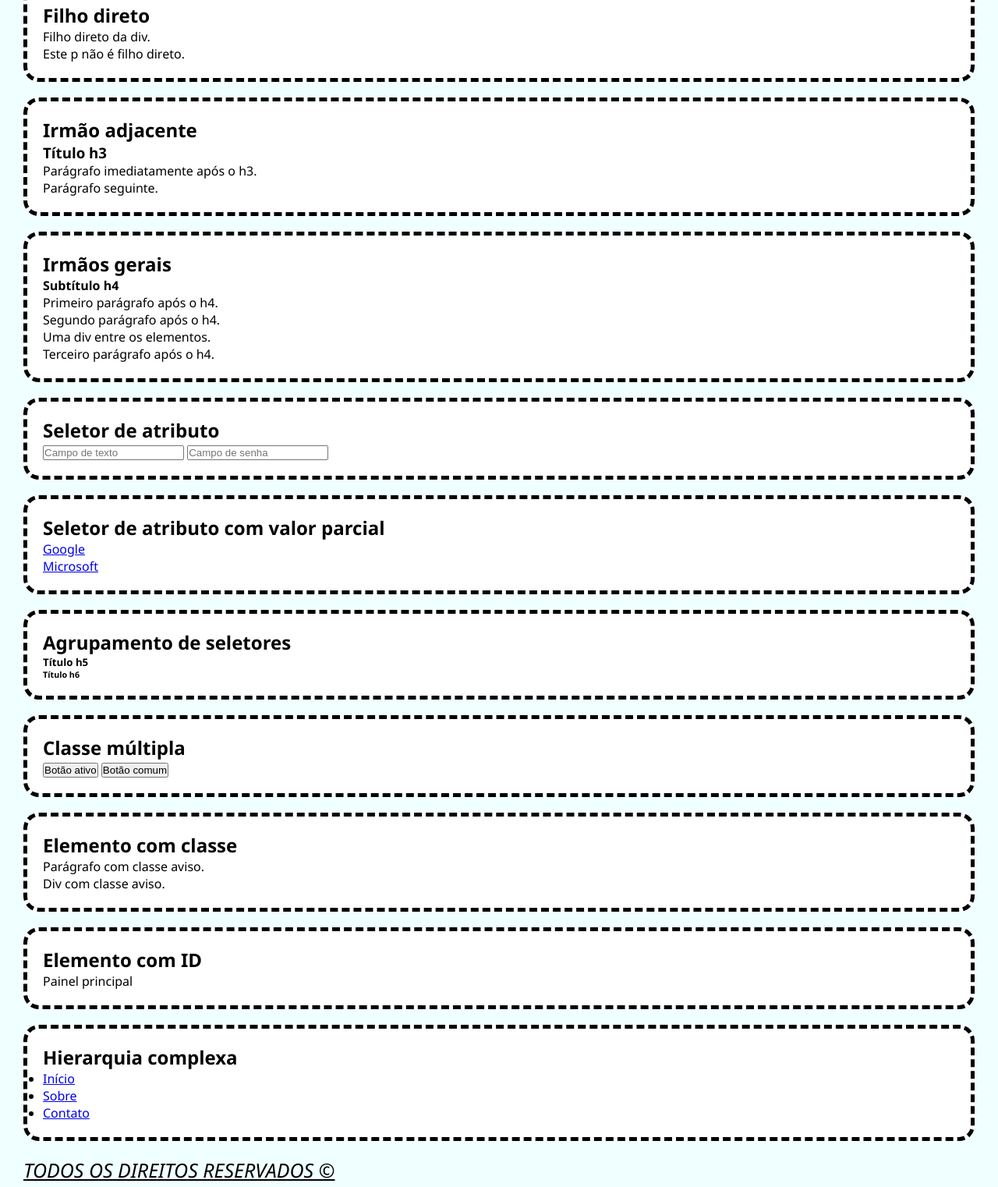
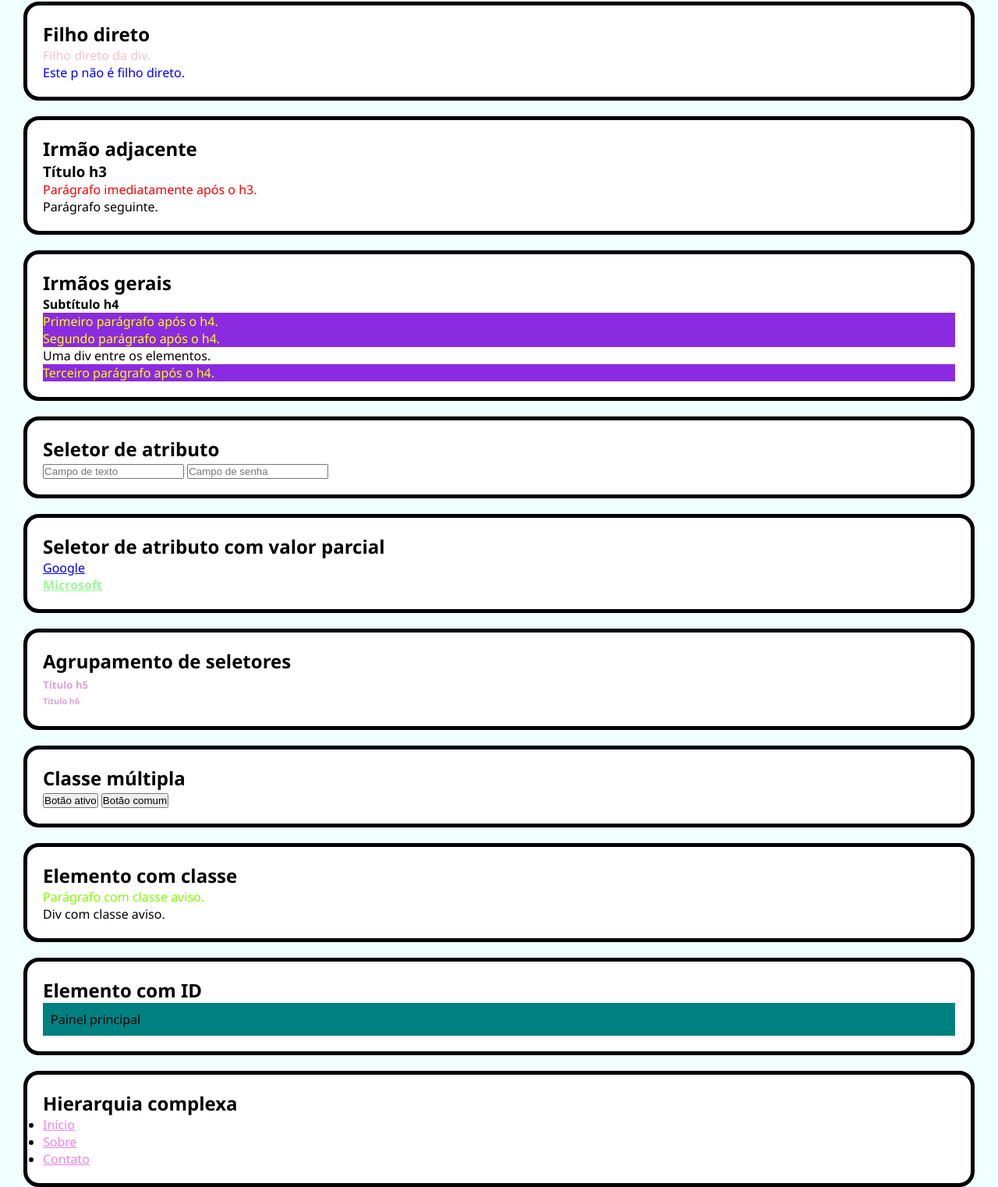
Before and after one commit to HeryPrata/DDS-27-FRONT, a plain HTML site: page 10-Aula/index.html in a window 1280 px wide. Shown: the part 858-2380 px from the top of the page at 78% size. Drawn offline with Linux system fonts and the light colour scheme.

Commit message:
FinalizacaoDoCssNaPag10

```diff
--- a/10-Aula/style.css
+++ b/10-Aula/style.css
@@ -34,7 +34,7 @@ body{
     background-color: white;
     margin-bottom: 20px;
     padding: 20px;
-    border: 5px dashed black;
+    border: 5px solid black;
     border-radius: 20px;
 }
 
@@ -47,3 +47,74 @@ body{
     color: #000;
 }
 /* #AAAAA */
+
+#caixa-unica{
+    background-color: #ede9fe;
+    padding: 10px;
+    border: 2px solid purple;
+}
+
+/* SELECIONA TODOS OS 'P' QUE ESTÃO DIV */
+div p{
+    color:blue;
+}
+/* SELECIONA TODOS O 'P' QUE SÃO FILHOS DIRETOS DA CLASS ESPECIFICA */
+.pai-direto > p {
+    color: pink;
+}
+
+/* SELECIONA TODO O 'P' QUE VEM LOGO APÓS UM H3, DESDE QUE SEJA IRMÃO */
+h3 + p {
+    color: red;
+}
+
+/* SELECIONA TODOS OS 'P' QUE VEM APOS O H4, DESDE QUE SEJAM IRMÕES */
+h4 ~ p {
+    background-color: blueviolet;
+    color: yellow;
+}
+
+/* SELECIONA TODOS OS INPUTS, QUE TENHAM O TIPO TEXTO */
+input [type = "text"]{
+    border: 2px solid gold;
+    padding: 8px;
+    margin-right: 10px;
+}
+
+/* SELECIONA TODOS OS LINKS QUE TENHAM ESSE VALOR NO HREF */
+a[href*= "microsoft"]{
+    color: palegreen;
+    font-weight: bolder;
+}
+
+/* MESMO ESTILO PRA DUAS TAGS, OU MAIS */
+h5, h6 {
+    color: plum;
+    margin: 5px 0px;
+    font-weight: bolder;
+}
+
+/* SELECIONA O ELEMENTO QUE TEM AS DUAS CLASSES AO MESMO TEMPO */
+.botao .ativo{
+    color: red;
+    font-size: 30px;
+    padding: 50px;
+}
+
+/* SELECIONA O 'P' DESDE QUE TENHA A CLASS AVISO. */
+p.aviso{
+    color: chartreuse;
+}
+
+/* SELECIONA APENAS A DIV QUE TENHA O ID PAINEL */
+div#painel{
+
+    background-color: teal;
+    padding: 10px;
+
+}
+
+/* SELECIONANDO FILHO DENTRO DE FILHO */
+#menu ul li a{
+    color: violet;
+}
```
Also changed, not shown: 10-Aula/index.html (+2 -0 lines), S.A - 01/pagina3_Portifolio.html (+0 -6 lines).
